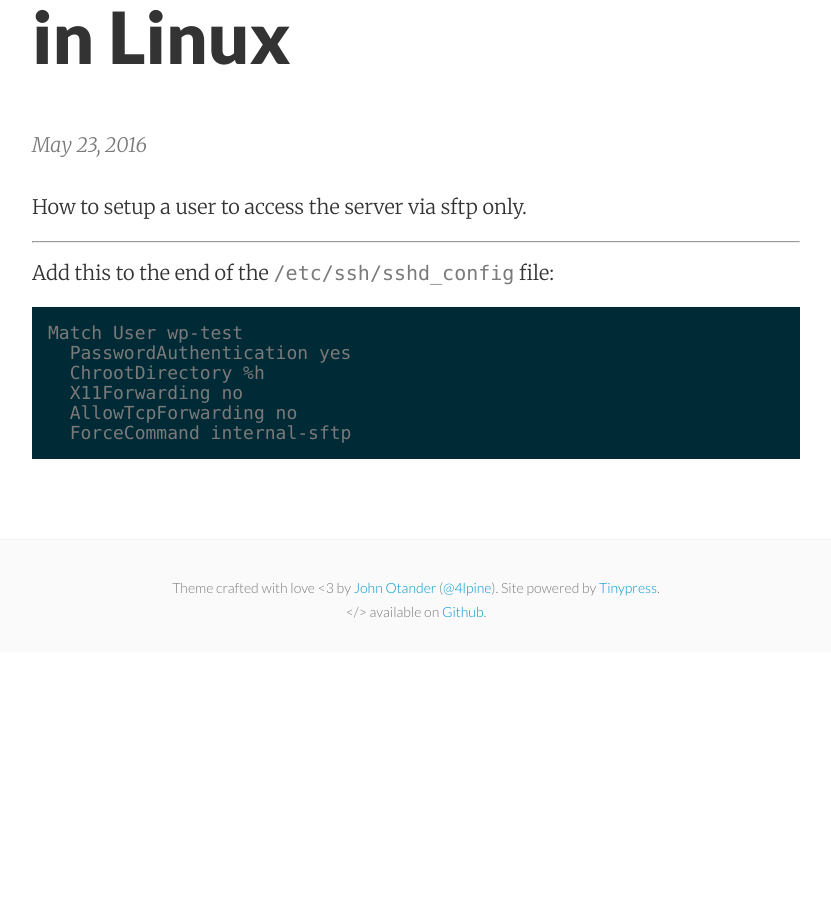
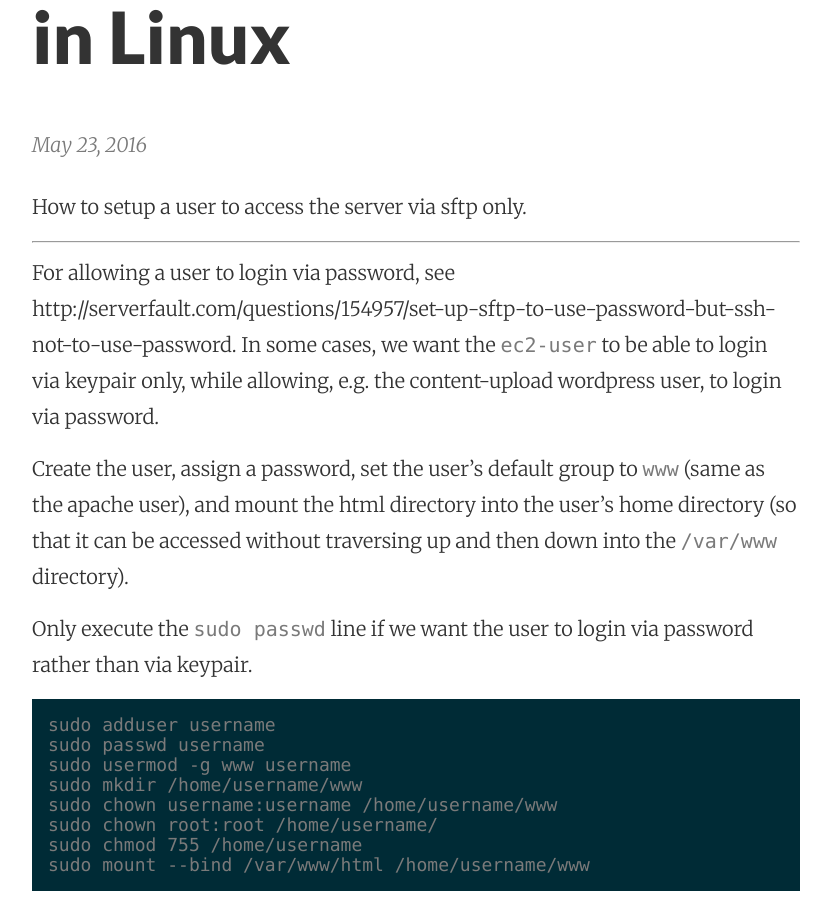
Before and after one commit to mattymaloney/mattymaloney.github.io, a Jekyll site: the page built from _posts/2016-05-23-linux-sftp-only-user.md, in a window 1280 px wide and 900 px high, scrolled down 294 px. Shown: the whole window, without its empty margins (224-1055 px from the left). Built offline with Jekyll 4.4.1, drawn with Linux system fonts in a browser that asks for light colours; before the commit the page ends 946 px from its top, so only the background shows below that; some of the changed text lies outside the part shown.

Commit message:
Created 2016-05-23-linux-sftp-only-user.md

````diff
--- a/_posts/2016-05-23-linux-sftp-only-user.md
+++ b/_posts/2016-05-23-linux-sftp-only-user.md
@@ -7,13 +7,50 @@
 
 ---
 
-Add this to the end of the `/etc/ssh/sshd_config` file:
+For allowing a user to login via password, see http://serverfault.com/questions/154957/set-up-sftp-to-use-password-but-ssh-not-to-use-password. In some cases, we want the `ec2-user` to be able to login via keypair only, while allowing, e.g. the content-upload wordpress user, to login via password.
+
+Create the user, assign a password, set the user's default group to `www` (same as the apache user), and mount the html directory into the user's home directory (so that it can be accessed without traversing up and then down into the `/var/www` directory).
+
+Only execute the `sudo passwd` line if we want the user to login via password rather than via keypair.
 
 ```
-Match User wp-test
+sudo adduser username
+sudo passwd username
+sudo usermod -g www username
+sudo mkdir /home/username/www
+sudo chown username:username /home/username/www
+sudo chown root:root /home/username/
+sudo chmod 755 /home/username
+sudo mount --bind /var/www/html /home/username/www
+```
+
+These are the lines that need to be added to the end of `/etc/ssh/sshd_config`. I don't properly understand the `X11Forwarding` and `AllowTcpForwarding` lines, but every example I see has them, so I'm going with it.
+
+If the user should be allowed to login via password, then `PasswordAuthentication` should be `yes`. Otherwise, that line can be removed or set to `no`.
+
+The `ChrootDirectory` needs to be owned by and only writable by root. `%h` evaluates to the user's home directory as defined in `/etc/passwd`.
+
+```
+Match User username
   PasswordAuthentication yes
   ChrootDirectory %h
   X11Forwarding no
   AllowTcpForwarding no
   ForceCommand internal-sftp
 ```
+
+Restart sshd:
+
+```
+sudo service sshd restart
+```
+
+Some helpful insight into `sshd` and especially `ChrootDirectory`:
+
+* [Setting Up an sftp Site on Amazon Web Services EC2, and a Guest Account | Software Projects](https://rmtheis.wordpress.com/2011/07/03/setting-up-an-sftp-site-on-amazon-web-services-ec2-creating-an-account-to-share-with-a-third-party-and-restricting-that-account-to-allow-only-sftp/)
+* [How to add user with SFTP/ FTP access to '/var/www/html/website_abc' folder on Amazon EC2 Centos? - Server Fault](http://serverfault.com/questions/392601/how-to-add-user-with-sftp-ftp-access-to-var-www-html-website-abc-folder-on-a)
+* [ubuntu - Set up sftp to use password but ssh not to use password - Server Fault](http://serverfault.com/questions/154957/set-up-sftp-to-use-password-but-ssh-not-to-use-password)
+* [How to add pointers to filesystems outside the chrooted environment - using chrooted SFTP via OpenSSH - Super User](http://superuser.com/questions/247125/how-to-add-pointers-to-filesystems-outside-the-chrooted-environment-using-chro)
+* [amazon ec2 - Chrooted user logged out immediately after login - Server Fault](http://serverfault.com/questions/643396/chrooted-user-logged-out-immediately-after-login)
+* [ssh - bad ownership or modes for chroot directory component - Server Fault](http://serverfault.com/questions/584986/bad-ownership-or-modes-for-chroot-directory-component)
+* [sshd_config(5)](https://www.freebsd.org/cgi/man.cgi?query=sshd_config&sektion=5)
````
